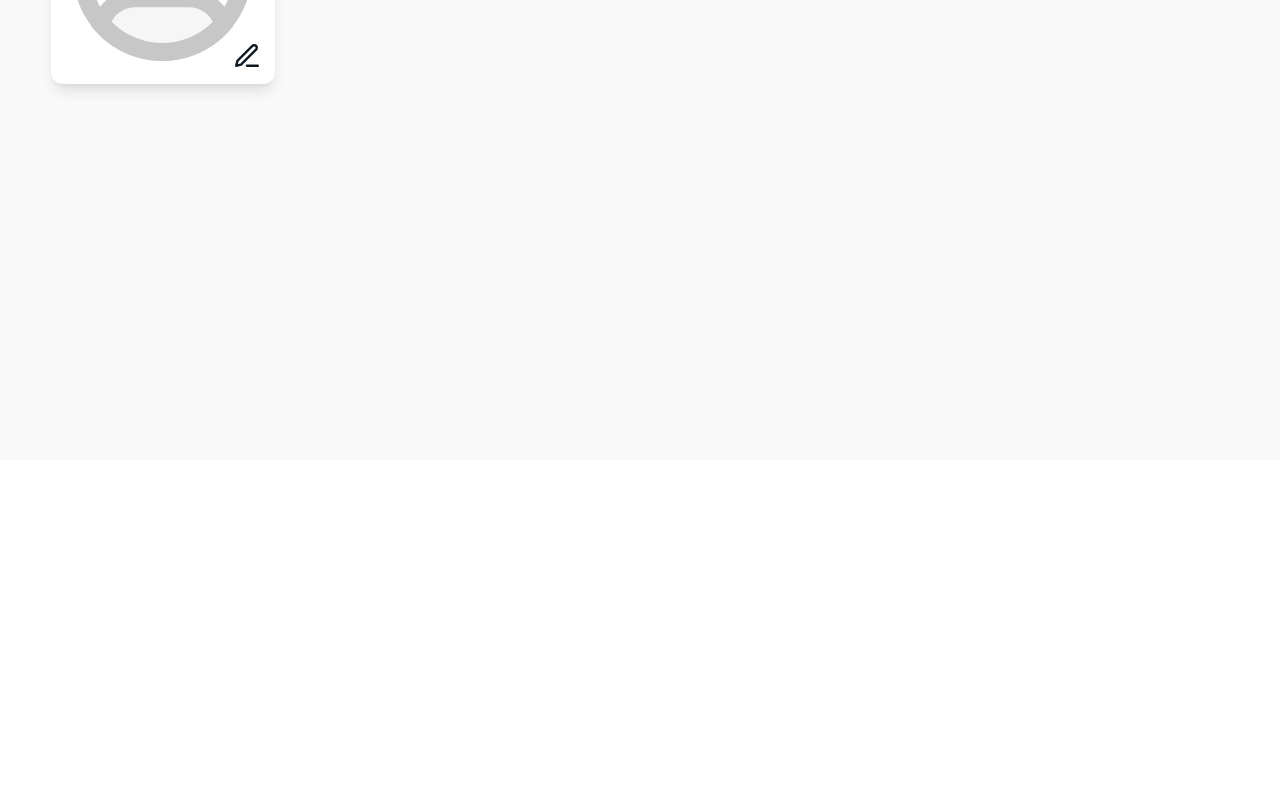
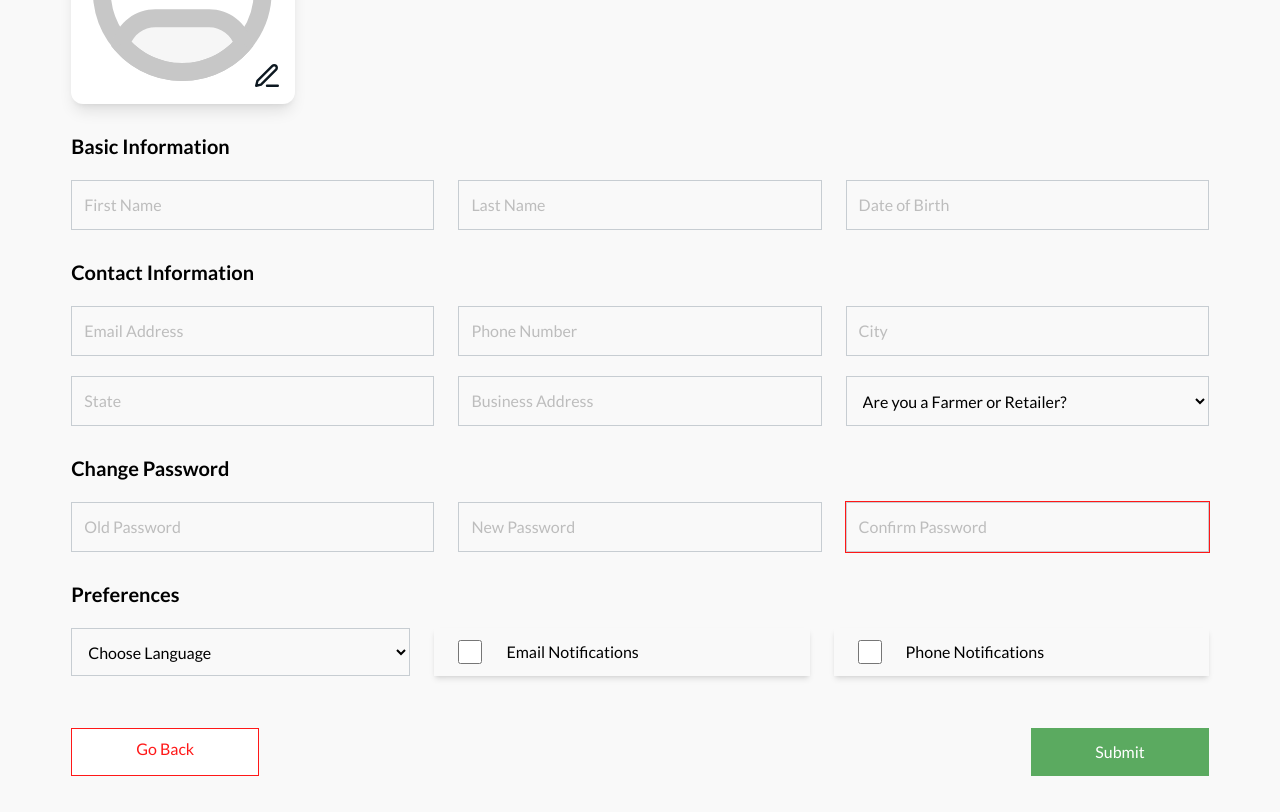
Before and after one commit to OneFarmTech/FE, a React (Vite) app: page /dashboard/profile in a window 1280 px wide. Shown: the part 340-1152 px from the top of the page. Before the commit the page ends 800 px from the top, so only its background shows below. Built offline with nearby package versions, Linux system fonts and the light colour scheme.

Commit message:
Finish profile page

```diff
--- a/src/assets/styles/index.css
+++ b/src/assets/styles/index.css
@@ -14,6 +14,10 @@
 
   img {
     @apply block w-full h-auto m-[0_auto];
+  }
+
+  input, select {
+    @apply focus:outline-1 focus:outline focus:outline-green-30;
   }
 }
 
--- a/src/components/dashboardComp/DashHeader.jsx
+++ b/src/components/dashboardComp/DashHeader.jsx
@@ -6,7 +6,7 @@ const DashHeader = (props) => {
   const { title } = props;
 
   return (
-    <header className="px-[4%] py-10 flex flex-col lg:flex-row gap-8 items-center justify-between bg-white fixed top-[110px] lg:top-0 w-full 2xl:w-[85%]">
+    <header className="px-[4%] py-10 flex flex-col lg:flex-row gap-8 items-center justify-between bg-white fixed top-[110px] lg:top-0 w-full 2xl:w-[85%] z-30">
       <div className='flex justify-between items-center w-full lg:w-fit'>
         <h2 className="text-black-100 text-2xl underline">{title}</h2>
 
--- /dev/null
+++ b/src/js/confirmPass.js
@@ -0,0 +1,14 @@
+let checkPass = false;
+
+const confirmPass = (e, npass) => {
+  console.log(e.currentTarget.value)
+  if (e.currentTarget.value == npass) {
+    checkPass = true;
+    return;
+  }
+
+  checkPass = false;
+};
+
+export { checkPass };
+export default confirmPass;
--- a/src/pages/Kyc.jsx
+++ b/src/pages/Kyc.jsx
@@ -82,6 +82,7 @@ const Kyc = () => {
               <div className="flex flex-col gap-4 flex-1">
                 <label htmlFor="gender" className="font-bold">Gender:</label>
                 <select name="gender" id="gender" className="pl-3 bg-transparent border border-[#C7CDD2] p-3 lg:flex-1">
+                  <option disabled selected hidden>Select Gender</option>
                   <option value="male">Male</option>
                   <option value="female">Female</option>
                 </select>
--- a/src/pages/Profile.jsx
+++ b/src/pages/Profile.jsx
@@ -1,24 +1,47 @@
 import { useEffect, useRef, useState } from "react";
-import { useOutletContext } from "react-router-dom";
+import { Link, useOutletContext } from "react-router-dom";
 import profilePic from '../assets/images/dashboard/profile.svg';
 import edit from '../assets/images/dashboard/edit.svg';
+import confirmPass, { checkPass } from "../js/confirmPass";
 
 const Profile = () => {
   const imageRef = useRef(null);
   const [changeHeading, resetHeading] = useOutletContext();
   const [profileData, setProfileData] = useState({
+    fname: '',
+    lname: '',
+    dob: '',
     photo: profilePic,
+    email: '',
+    phone: '',
+    city: '',
+    state: '',
+    busAddress: ''
+  });
+
+  const [passChange, setPass] = useState({
+    opass: '',
+    npass: '',
   });
 
   const changeImage = (e) => {
-    // if (e.currentTarget.files) {
-    //   setImage((state) => ({...state, photo: e.currentTarget.files[0]}));
-    // }
-
-    console.log(e.currentTarget.files[0]);
     let newfile = URL.createObjectURL(e.currentTarget.files[0]);
     setProfileData((state) => ({...state, photo: newfile}))
   }
+
+  const handleProfileChange = (e) => {
+    let newKey = e.currentTarget.name;
+    let val = e.currentTarget.value;
+
+    setProfileData((state) => ({...state, [newKey]: val}));
+  };
+
+  const handlePassChange = (e) => {
+    let newKey = e.currentTarget.name;
+    let val = e.currentTarget.value;
+
+    setPass((state) => ({...state, [newKey]: val}));
+  };
 
   const clickRedirect = (e) => {
     e.preventDefault();
@@ -34,7 +57,7 @@ const Profile = () => {
 
   return (
     <main className="px-[4%] py-4 w-full h-full">
-      <form action="#" className="flex flex-col gap-7">
+      <form action="#" className="flex flex-col gap-7 p-5">
         <div className="flex flex-col gap-5">
           <h2 className="font-bold text-xl">Profile Picture</h2>
           <div className="p-4 rounded-xl shadow-lg bg-white relative w-fit">
@@ -49,6 +72,105 @@ const Profile = () => {
           </div>
         </div>
 
+        <div className="flex flex-col gap-5">
+          <h2 className="font-bold text-xl">Basic Information</h2>
+          <div className="flex flex-col md:flex-row gap-6">
+            <div className="flex flex-col gap-4 flex-1">
+              <input className="pl-3 bg-transparent border border-[#C7CDD2] p-3" type="text" id="fname" name="fname" placeholder="First Name" onChange={handleProfileChange} value={profileData.fname} />
+            </div>
+
+            <div className="flex flex-col gap-4 flex-1">
+              <input className="pl-3 bg-transparent border border-[#C7CDD2] p-3" type="text" id="lname" name="lname" placeholder="Last Name" onChange={handleProfileChange} value={profileData.lname} />
+            </div>
+
+            <div className="flex flex-col gap-4 flex-1">
+              <input type="text" name="dob" id="dob" placeholder="Date of Birth" className="pl-3 bg-transparent border border-[#C7CDD2] p-3 lg:flex-1" onChange={handleProfileChange} value={profileData.dob} />
+            </div>
+          </div>
+        </div>
+
+        <div className="flex flex-col gap-5">
+          <h2 className="font-bold text-xl">Contact Information</h2>
+          <div className="flex flex-col md:flex-row gap-6">
+            <div className="flex flex-col gap-4 flex-1">
+              <input className="pl-3 bg-transparent border border-[#C7CDD2] p-3" type="email" id="email" name="email" placeholder="Email Address" onChange={handleProfileChange} value={profileData.email} />
+            </div>
+
+            <div className="flex flex-col gap-4 flex-1">
+              <input className="pl-3 bg-transparent border border-[#C7CDD2] p-3" type="text" id="phone" name="phone" placeholder="Phone Number" onChange={handleProfileChange} value={profileData.phone} />
+            </div>
+
+            <div className="flex flex-col gap-4 flex-1">
+              <input className="pl-3 bg-transparent border border-[#C7CDD2] p-3" type="text" id="city" name="city" placeholder="City" onChange={handleProfileChange} value={profileData.city} />
+            </div>
+          </div>
+
+          <div className="flex flex-col md:flex-row gap-6">
+            <div className="flex flex-col gap-4 flex-1">
+              <input className="pl-3 bg-transparent border border-[#C7CDD2] p-3" type="text" id="state" name="state" placeholder="State" onChange={handleProfileChange} value={profileData.state} />
+            </div>
+
+            <div className="flex flex-col gap-4 flex-1">
+              <input className="pl-3 bg-transparent border border-[#C7CDD2] p-3" type="text" id="busAddress" name="busAddress" placeholder="Business Address" onChange={handleProfileChange} value={profileData.busAddress} />
+            </div>
+
+            <div className="flex flex-col gap-4 flex-1">
+              <select name="role" id="role" className="pl-3 bg-transparent border border-[#C7CDD2] p-3 lg:flex-1" onChange={handleProfileChange}>
+                <option selected disabled hidden>Are you a Farmer or Retailer?</option>
+                <option value="male">Farmer</option>
+                <option value="female">Retailer</option>
+              </select>
+            </div>
+          </div>
+        </div>
+
+        <div className="flex flex-col gap-5">
+          <h2 className="font-bold text-xl">Change Password</h2>
+
+          <div className="flex flex-col md:flex-row gap-6">
+            <div className="flex flex-col gap-4 flex-1">
+              <input className="pl-3 bg-transparent border border-[#C7CDD2] p-3" type="text" id="opass" name="opass" placeholder="Old Password" onChange={handlePassChange} value={passChange.opass} />
+            </div>
+
+            <div className="flex flex-col gap-4 flex-1">
+              <input className="pl-3 bg-transparent border border-[#C7CDD2] p-3" type="text" id="npass" name="npass" placeholder="New Password" onChange={handlePassChange} value={passChange.npass} />
+            </div>
+
+            <div className="flex flex-col gap-4 flex-1">
+              <input className={`${checkPass ? 'outline-green-30 focus:outline-green-30' : 'outline-red-50 focus:outline-red-50'} outline outline-1 pl-3 bg-transparent border border-[#C7CDD2] p-3`} type="text" id="cpass" name="cpass" placeholder="Confirm Password" onChange={(e) => {
+                confirmPass(e, passChange.npass)
+              }} />
+            </div>
+          </div>
+        </div>
+
+        <div className="flex flex-col gap-5">
+          <h2 className="font-bold text-xl">Preferences</h2>
+
+          <div className="flex flex-col md:flex-row gap-6">
+            <div className="flex flex-col gap-4 flex-1">
+              <select name="role" id="role" className="pl-3 bg-transparent border border-[#C7CDD2] p-3 lg:flex-1" onChange={handleProfileChange}>
+                <option selected disabled hidden>Choose Language</option>
+                <option value="male">English</option>
+              </select>
+            </div>
+
+            <div className="flex gap-6 items-center p-3 pl-6 flex-1 shadow-md">
+              <input type="checkbox" name="mailNotice" id="mailNotice" className="accent-green-30 text-white border-green-30 h-6 w-6 focus:outline-none" />
+              <label htmlFor="mailNotice">Email Notifications</label>
+            </div>
+
+            <div className="flex gap-6 items-center p-3 pl-6 flex-1 shadow-md">
+              <input type="checkbox" name="phoneNotice" id="phoneNotice" className="accent-green-30 text-white border-green-30 h-6 w-6 focus:outline-none" />
+              <label htmlFor="phoneNotice">Phone Notifications</label>
+            </div>
+          </div>
+        </div>
+
+        <div className="flex flex-col md:flex-row gap-6 justify-between w-full pt-6">
+          <Link to='/dashboard/home' className="flex justify-center items-center py-2 px-16 bg-white border border-1 border-red-50 text-red-50 lg:block">Go Back</Link>
+          <button className="text-white px-16 bg-green-30 py-3" type="submit">Submit</button>
+        </div>
       </form>
     </main>
   );
```
Also changed, not shown: src/components/dashboardComp/DashNav.jsx (+7 -7 lines).
